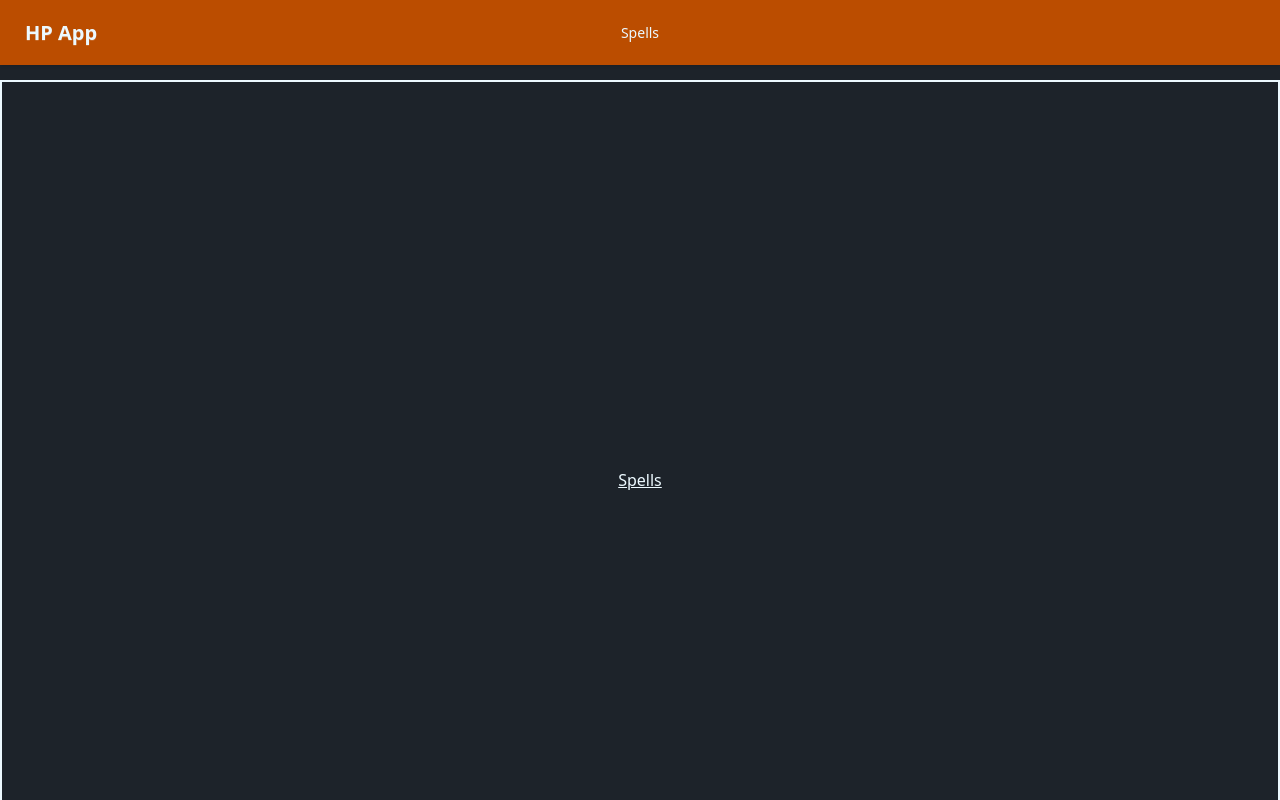
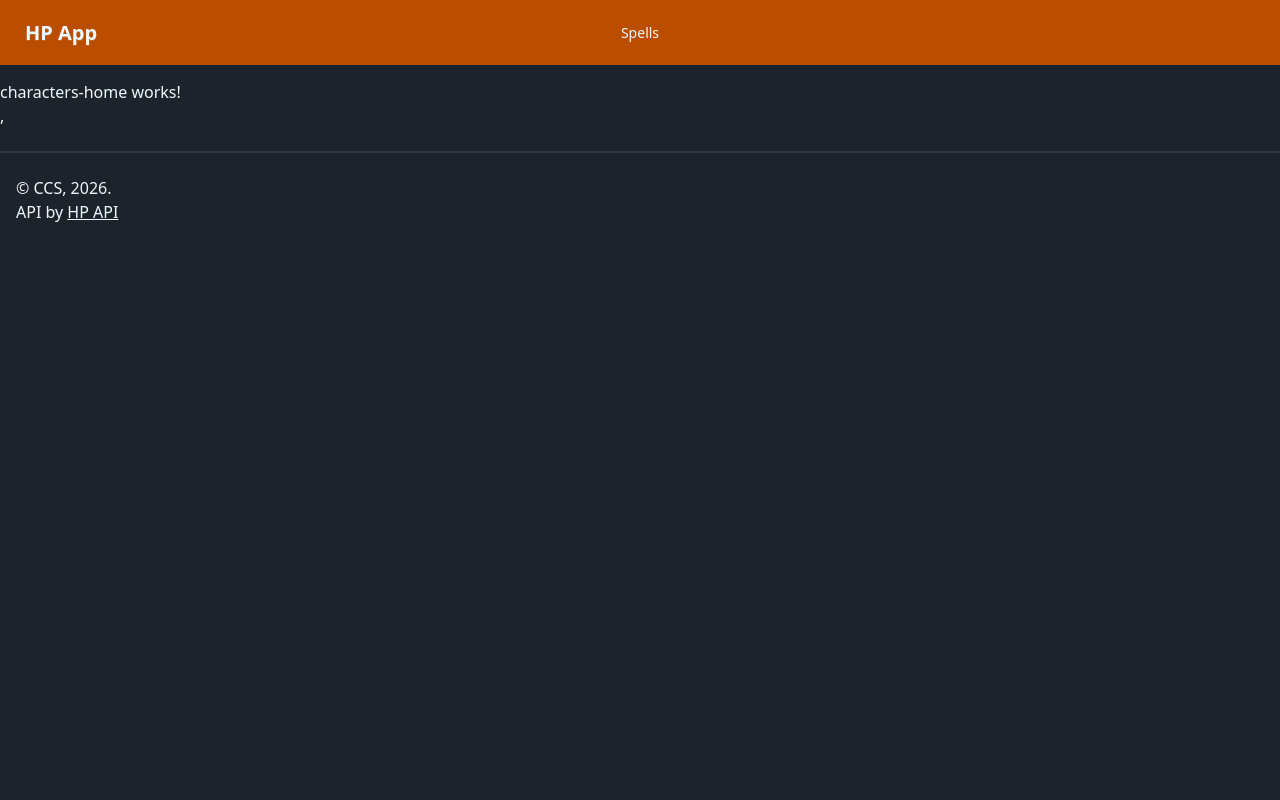
Before and after one commit to cristiancajiaos/hp-app, an Angular app: page /characters/home in a window 1280 px wide. Before the commit this address led to /main. Shown: the top 800 px of the page. Built offline with nearby package versions, Linux system fonts and the light colour scheme.

Commit message:
Creado módulo standalone Characters y vistas CharactersHome y CharactersStudents

```diff
--- a/src/app/app.routes.ts
+++ b/src/app/app.routes.ts
@@ -7,6 +7,9 @@ export const routes: Routes = [{
   path: 'spells',
   loadChildren: () => import('./spells/spells.routes')
 },{
+  path: 'characters',
+  loadChildren: () => import('./characters/characters.routes')
+},{
   path: '**',
   redirectTo: '/main'
 }];
--- /dev/null
+++ b/src/app/characters/characters.routes.ts
@@ -0,0 +1,27 @@
+import { Routes } from '@angular/router';
+import { CharactersHome } from './pages/characters-home/characters-home';
+import { CharactersStudents } from './pages/characters-students/characters-students';
+
+export const charactersRoutes: Routes = [
+  {
+    path: '',
+    children: [
+      {
+        path: 'home',
+        component: CharactersHome,
+        pathMatch: 'full',
+      },
+      {
+        path: 'students',
+        component: CharactersStudents,
+        pathMatch: 'full',
+      },
+      {
+        path: '**',
+        redirectTo: 'home'
+      }
+    ],
+  }
+];
+
+export default charactersRoutes;
--- /dev/null
+++ b/src/app/characters/pages/characters-home/characters-home.css
@@ -0,0 +1,3 @@
+:host {
+  display: block;
+}
--- /dev/null
+++ b/src/app/characters/pages/characters-home/characters-home.html
@@ -0,0 +1 @@
+<p>characters-home works!</p>,
--- /dev/null
+++ b/src/app/characters/pages/characters-home/characters-home.ts
@@ -0,0 +1,9 @@
+import { Component } from '@angular/core';
+
+@Component({
+  selector: 'app-characters-home',
+  imports: [],
+  templateUrl: './characters-home.html',
+  styleUrl: './characters-home.css',
+})
+export class CharactersHome {}
--- /dev/null
+++ b/src/app/characters/pages/characters-students/characters-students.css
@@ -0,0 +1,3 @@
+:host {
+  display: block;
+}
--- /dev/null
+++ b/src/app/characters/pages/characters-students/characters-students.html
@@ -0,0 +1 @@
+<p>characters-students works!</p>,
--- /dev/null
+++ b/src/app/characters/pages/characters-students/characters-students.ts
@@ -0,0 +1,9 @@
+import { Component } from '@angular/core';
+
+@Component({
+  selector: 'app-characters-students',
+  imports: [],
+  templateUrl: './characters-students.html',
+  styleUrl: './characters-students.css',
+})
+export class CharactersStudents {}
```
